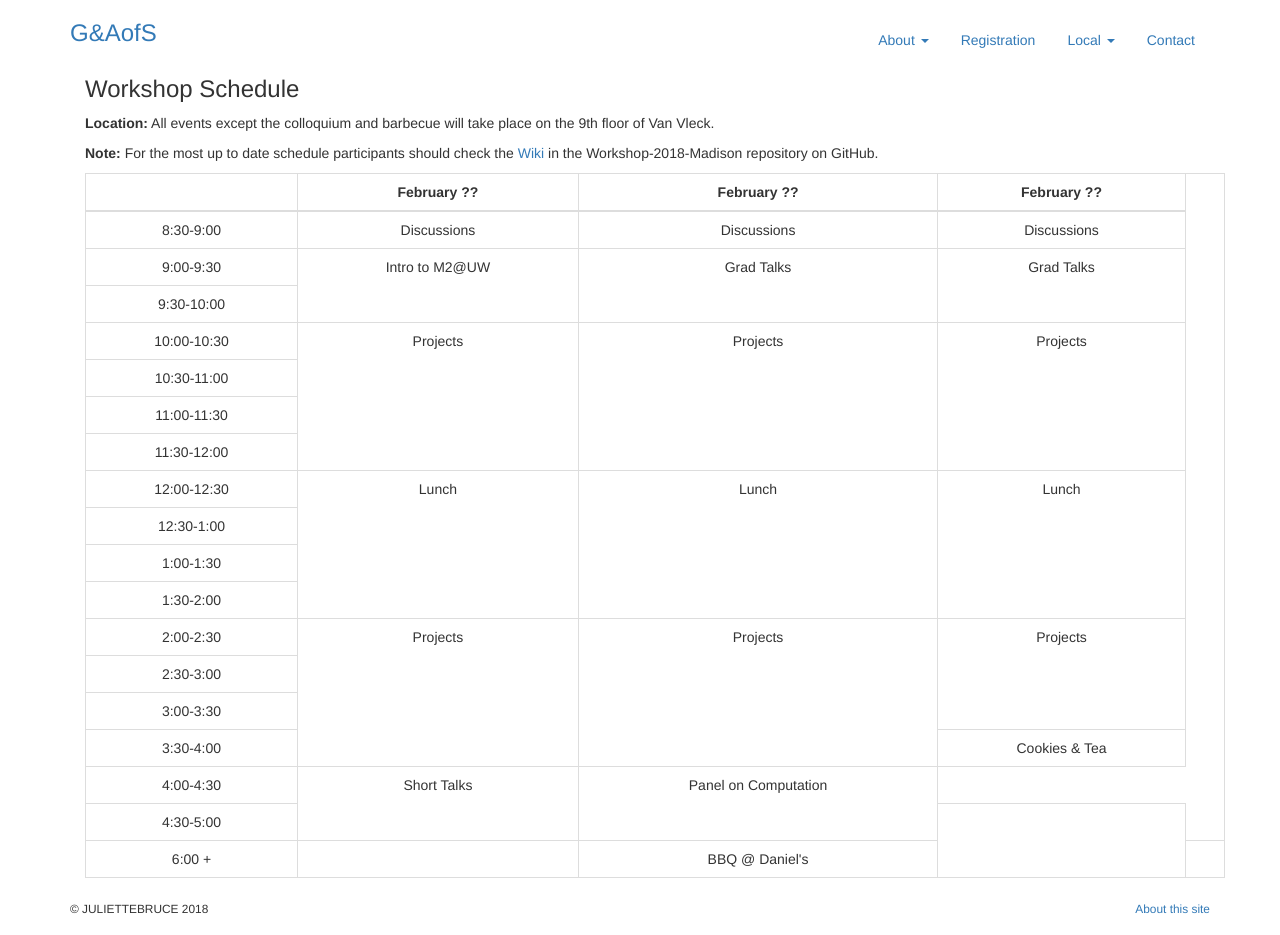
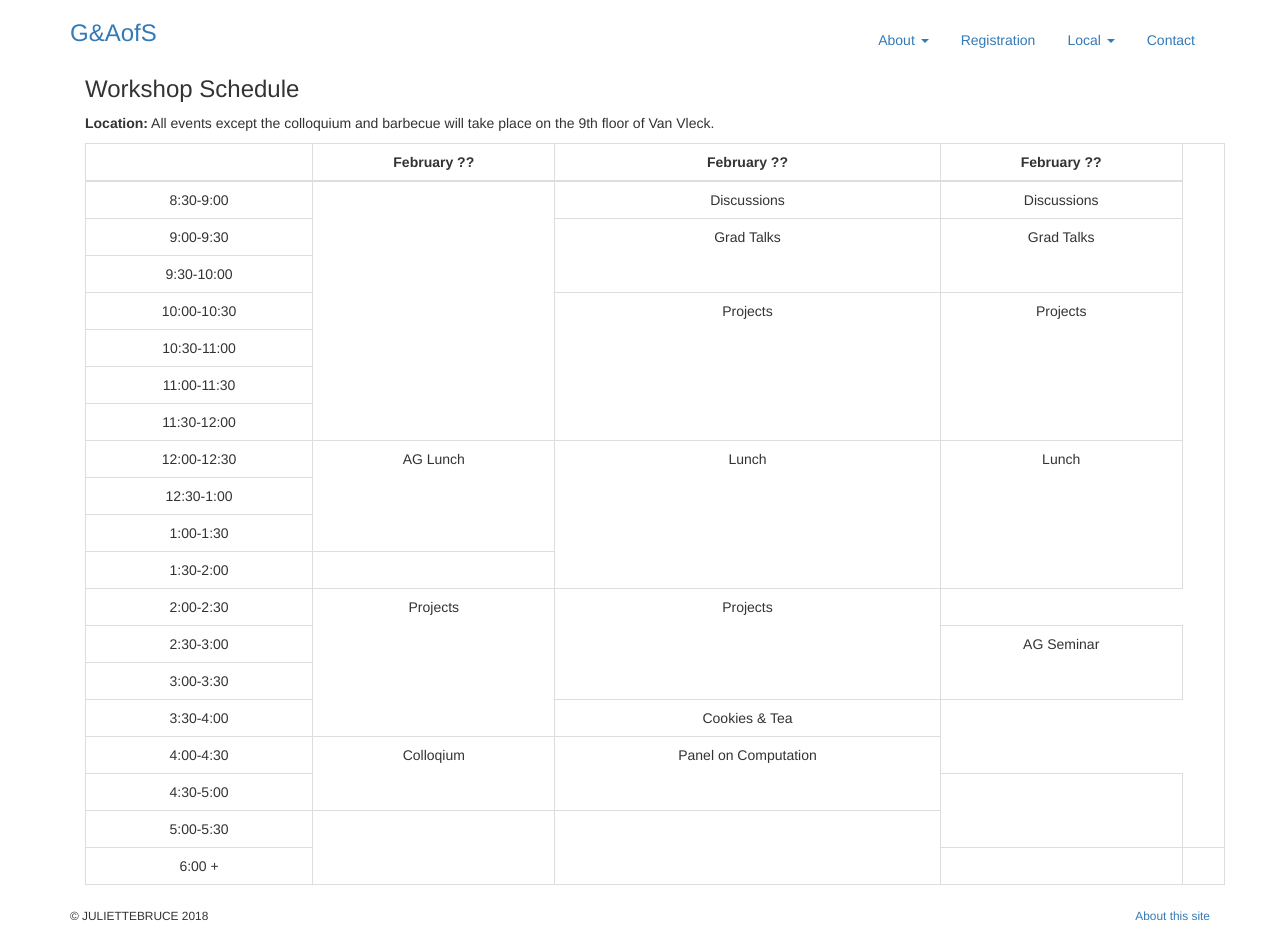
Before and after one commit to julietteBruce/geometry-arithmetic-surfaces, a Jekyll site: the page built from schedule/index.html, in a window 1280 px wide. Built offline with Jekyll 4.4.1, drawn with Linux system fonts in a browser that asks for light colours; nearby versions of some CDN libraries; library files that are not in the unit come from our copies.

Commit message:
Updated Schedule

```diff
--- a/schedule/index.html
+++ b/schedule/index.html
@@ -7,8 +7,6 @@ description: G&AoS Schedule
 <div class="container">
  <h3>Workshop Schedule</h3>
  <p><b>Location:</b> All events except the colloquium and barbecue will take place on the 9th floor of Van Vleck.<p>
-
- <p><b>Note:</b> For the most up to date schedule participants should check the <a href="https://github.com/Macaulay2/Workshop-2018-Madison/wiki/Daily-Schedule">Wiki</a> in the Workshop-2018-Madison repository on GitHub.</p>
 
   <table class="table table-bordered">
     <thead>
@@ -22,13 +20,12 @@ description: G&AoS Schedule
     <tbody class="text-center">
       <tr>
       	<td>8:30-9:00</td>
-        <td>Discussions</td>
+        <td rowspan="7"></td>
         <td>Discussions</td>
         <td>Discussions</td>
       </tr>
       <tr >
       	<td>9:00-9:30</td>
-        <td rowspan="2">Intro to M2@UW</td>
         <td rowspan="2">Grad Talks</td>
         <td rowspan="2">Grad Talks</td>
       </tr>
@@ -37,7 +34,6 @@ description: G&AoS Schedule
       </tr>
       <tr>
       	<td>10:00-10:30</td>
-        <td rowspan="4">Projects</td>
         <td rowspan="4">Projects</td>
         <td rowspan="4">Projects</td>
       </tr>
@@ -52,7 +48,7 @@ description: G&AoS Schedule
       </tr>
       <tr class="text-center">
       	<td>12:00-12:30</td>
-        <td rowspan="4">Lunch</td>
+        <td rowspan="3">AG Lunch</td>
         <td rowspan="4">Lunch</td>
         <td rowspan="4">Lunch</td>
       </tr>
@@ -67,12 +63,12 @@ description: G&AoS Schedule
       </tr>
       <tr class="text-center">
       	<td>2:00-2:30</td>
-        <td rowspan="4">Projects</td>
         <td rowspan="4" class="text-center">Projects</td>
         <td rowspan="3">Projects</td>
       </tr>
       <tr>
       	<td>2:30-3:00</td>
+      	<td rowspan="2">AG Seminar</td>
       </tr>
       <tr>
       	<td>3:00-3:30</td>
@@ -83,24 +79,21 @@ description: G&AoS Schedule
       </tr>
       <tr>
       	<td>4:00-4:30</td>
-      	<td rowspan="2">Short Talks</td>
+      	<td rowspan="2">Colloqium</td>
       	<td rowspan="2">Panel on Computation</td>
       </tr>
       <tr class="text-center">
       	<td>4:30-5:00</td>
       	<td rowspan="2"></td>
       </tr>
-<!--
       <tr class="text-center">
       	<td>5:00-5:30</td>
       	<td rowspan="2"></td>
       	<td rowspan="2"></td>
       </tr>
- -->
       <tr class="text-center">
       	<td>6:00 +</td>
       	<td></td>
-      	<td>BBQ @ Daniel's</td>
       	<td></td>
       </tr>
     </tbody>
```
